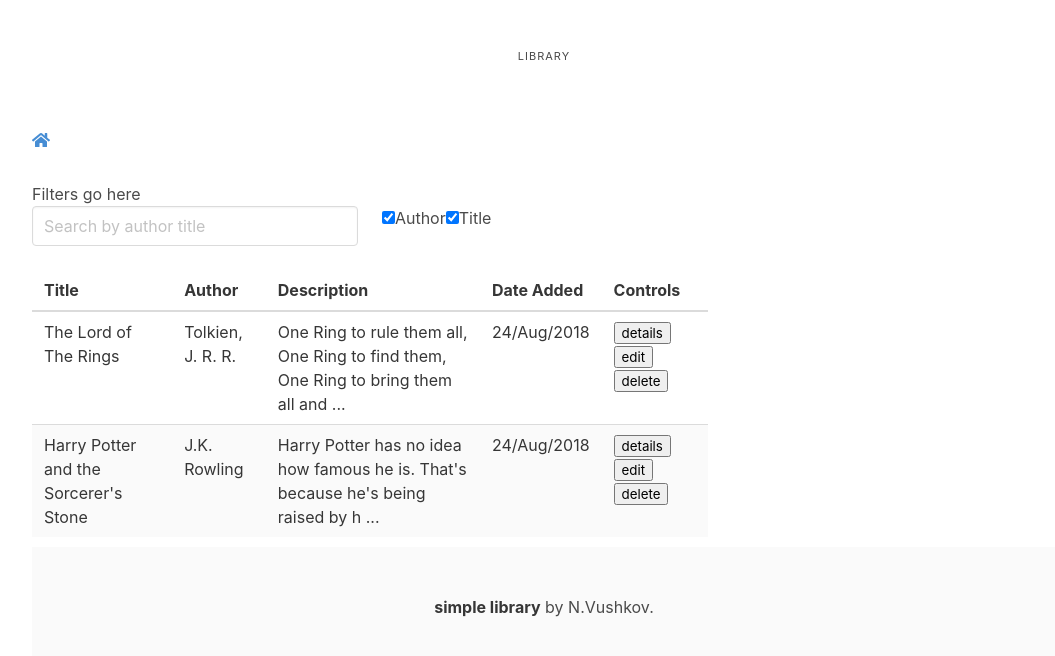
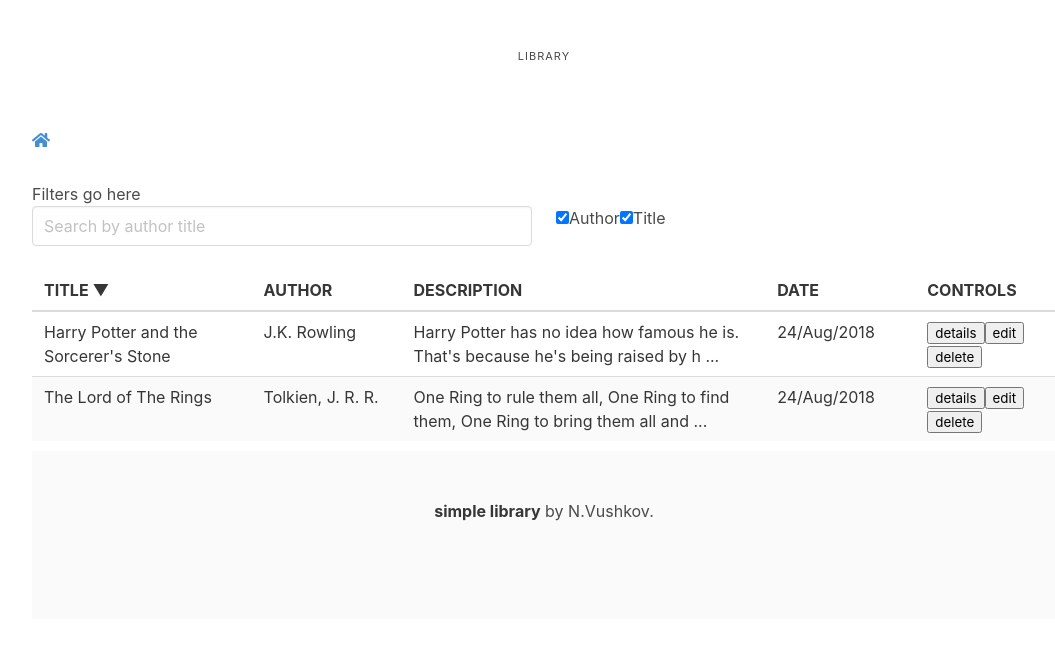
Before and after one commit to bateshot/libraray, a React app: page / in a window 1280 px wide. Shown: the top 656 px of the page, without its empty margins (96-1151 px from the left). Built offline with nearby package versions, Linux system fonts and the light colour scheme; the HTML template or start-up script is replaced by a standard one.

Commit message:
sorting by author title date

```diff
--- a/src/pages/Library.js
+++ b/src/pages/Library.js
@@ -1,6 +1,12 @@
 import React from 'react'
 import Book from '../components/Book'
 import { getBooks } from '../api/books'
+
+const SORT = {
+    AUTHOR: 'author',
+    TITLE: 'title',
+    DATE: 'date',
+}
 
 export default class Library extends React.Component {
     constructor (props) {
@@ -12,7 +18,9 @@ export default class Library extends React.Component {
             filterBy: {
                 author: true,
                 title: true,
-            }
+            },
+            sortBy: SORT.TITLE,
+            isAscending: true
         }
     }
 
@@ -65,16 +73,17 @@ export default class Library extends React.Component {
     renderBooks () {
         const books = this.state.books
             .filter(this.shouldFilter.bind(this))
+            .sort(this.sorter.bind(this))
 
         return (
             <table className="table is-striped is-fullwidth is-hoverable">
                 <thead>
                     <tr>
-                        <th>Title</th>
-                        <th>Author</th>
-                        <th>Description</th>
-                        <th>Date Added</th>
-                        <th>Controls</th>
+                        {this.renderSortBy('title')}
+                        {this.renderSortBy('author')}
+                        <th>DESCRIPTION</th>
+                        {this.renderSortBy('date')}
+                        <th>CONTROLS</th>
                     </tr>
                 </thead>
                 <tbody>
@@ -86,6 +95,32 @@ export default class Library extends React.Component {
                 </tbody>
             </table>
         )
+    }
+
+    renderSortBy (key) {
+        const { isAscending, sortBy } = this.state
+        const arrow = isAscending ? <span>&#9660;</span> : <span>&#9650;</span>
+
+        return (
+            <th style={{minWidth: '150px'}} onClick={this.onSortChange.bind(this, key)}>
+                {key.toUpperCase()} { key === sortBy ? arrow : null }
+            </th>
+        )
+    }
+
+    onSortChange (key) {
+        const { isAscending, sortBy } = this.state
+
+        if (sortBy !== key) {
+            this.setState({
+                sortBy: key,
+                isAscending: false,
+            })
+        } else {
+            this.setState({
+                isAscending: !isAscending
+            })
+        }
     }
 
     onFilterChange (e) {
@@ -117,4 +152,15 @@ export default class Library extends React.Component {
         return false
     }
 
+    sorter (a, b) {
+        const { sortBy, isAscending } = this.state
+        const inverter = isAscending ? 1 : -1
+
+        if (a[sortBy] > b[sortBy]) return (1 * inverter)
+
+        if (a[sortBy] < b[sortBy]) return (-1 * inverter)
+
+        return 0
+    }
+
 }
--- a/src/styles/layout.scss
+++ b/src/styles/layout.scss
@@ -43,13 +43,12 @@
   /* Medium Devices, Desktops */
   @media only screen and (min-width : 992px) {
     #layout-container {
-      grid-template-areas: "heading heading"
-      "nav nav"
-      "main about"
-      "main aside"
-      "footer footer";
+      grid-template-areas: "heading"
+      "nav"
+      "main"
+      "main"
+      "footer";
       grid-template-rows: 50px;
-      grid-template-columns: 66%;
     }
   }
 
```
Also changed, not shown: 1 other file (tests, documents, lock files or other folders).
